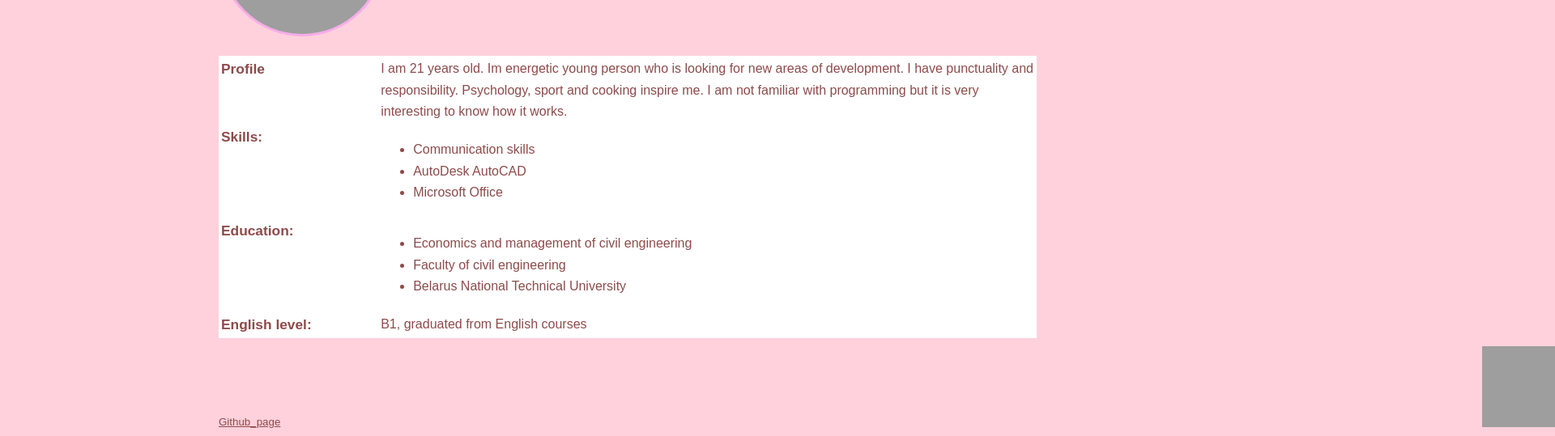
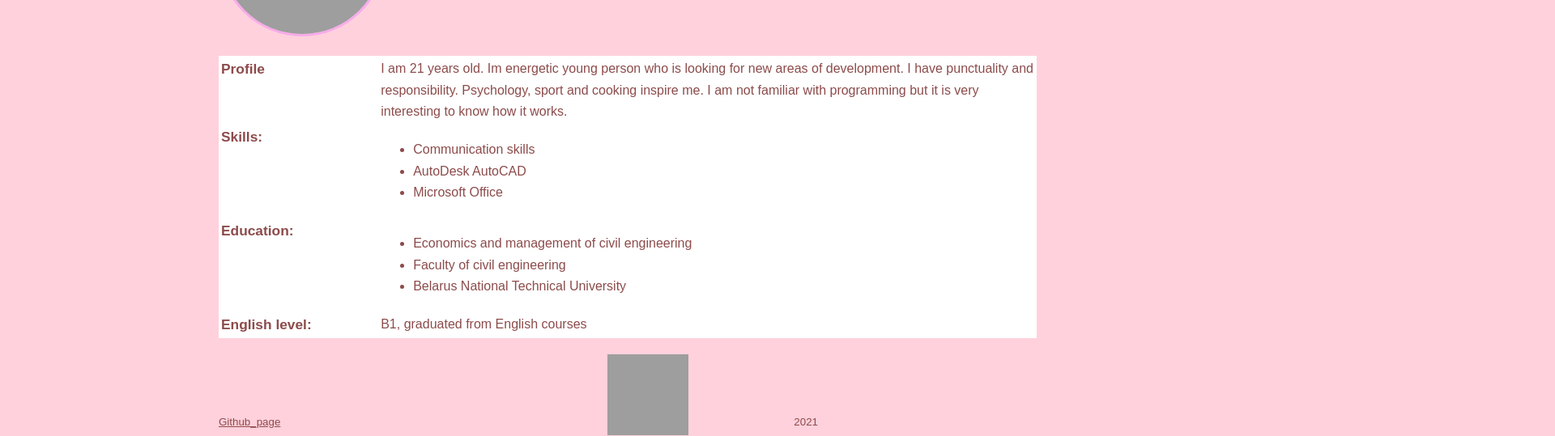
Before and after one commit to vikamatsiushchenko/rsschool-cv, a plain HTML site: page index.html in a window 1280 px wide. Shown: the part 261-800 px from the top of the page at 81% size, 1920 px wide, since content can reach past the window. Drawn offline with Linux system fonts and the light colour scheme; grey boxes are pictures that could not be loaded.

Commit message:
docs: update style footer

```diff
--- a/style.css
+++ b/style.css
@@ -60,17 +60,18 @@ table {
   bottom: 10px;
   left: 270px;
 }
-.rspage {
+
+.rspic {
+  position: absolute;
+  left: 750px;
+  bottom: 1px;
+}
+span {
   color: #8d4b4b;
   font-family: Century Ghotic, sans-serif;
   font-size: 10pt;
   font-weight: italic;
   position: absolute;
   bottom: 10px;
-  right: 200px;
+  right: 270px;
 }
-.rspic {
-  position: absolute;
-  left: 750px;
-  bottom: 1px;
-}
```
